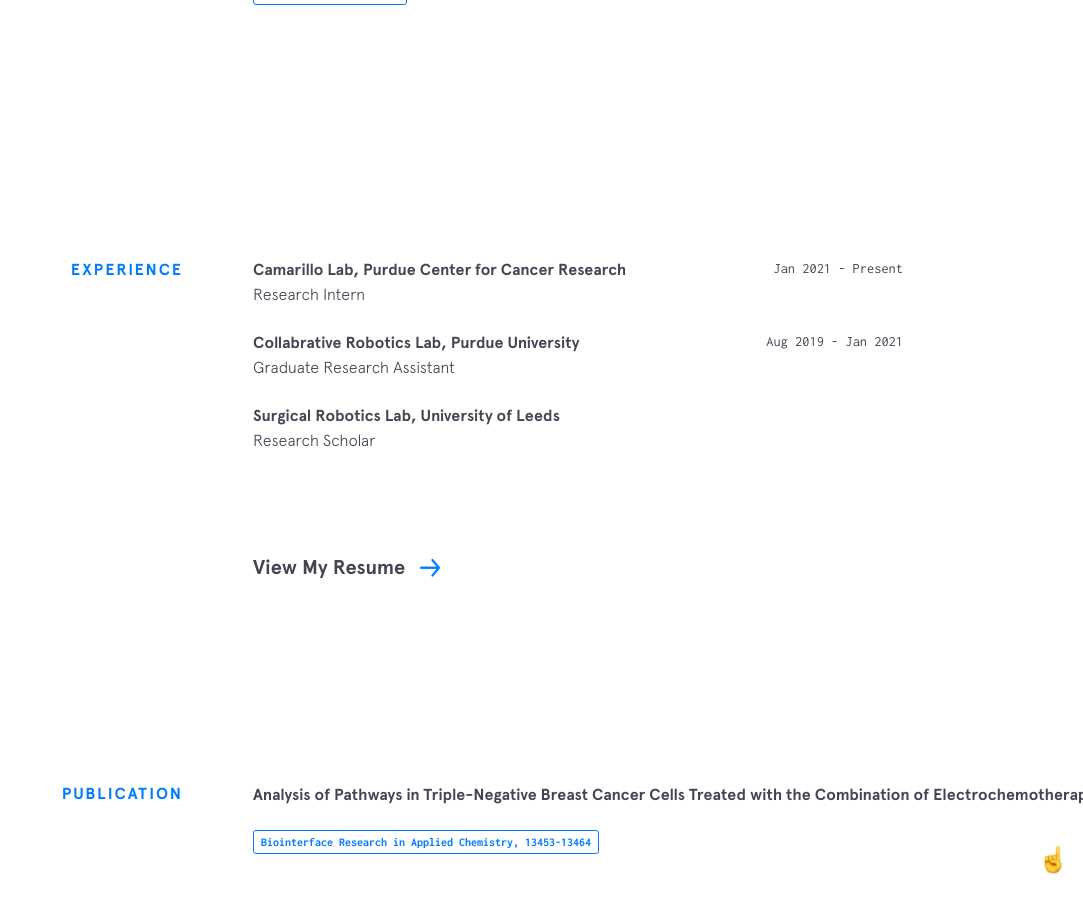
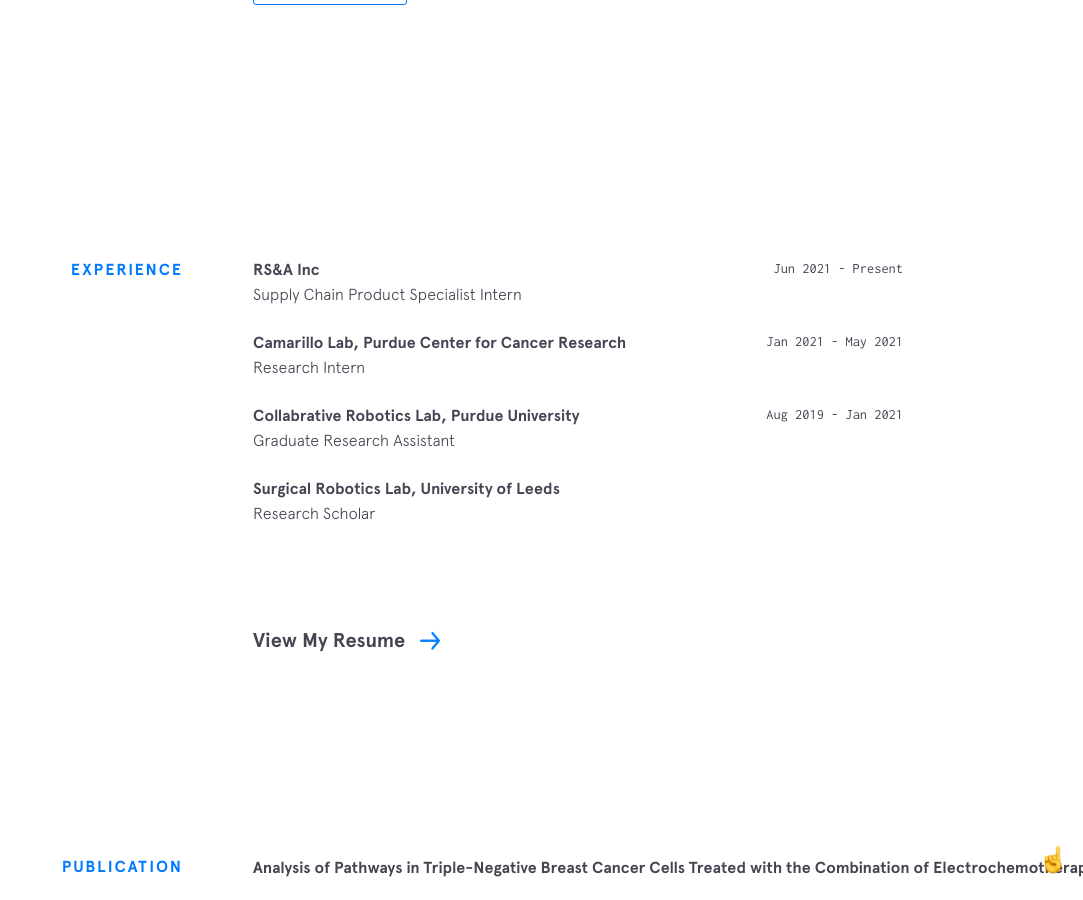
Before and after one commit to Pragatheis/pragatheis.github.io, a Jekyll site: the page built from index.html, in a window 1280 px wide and 900 px high, scrolled down 2176 px. Shown: the whole window, without its empty margins (197-1280 px from the left). Built offline with Jekyll 4.4.1, drawn with Linux system fonts in a browser that asks for light colours; nearby versions of some CDN libraries.

Commit message:
Update experience.yml

```diff
--- a/_data/experience.yml
+++ b/_data/experience.yml
@@ -1,5 +1,10 @@
+- company: RS&A Inc
+  time: Jun 2021 - Present
+  position: Supply Chain Product Specialist Intern
+
+
 - company: Camarillo Lab, Purdue Center for Cancer Research
-  time: Jan 2021 - Present
+  time: Jan 2021 - May 2021
   position: Research Intern
 
 
```
